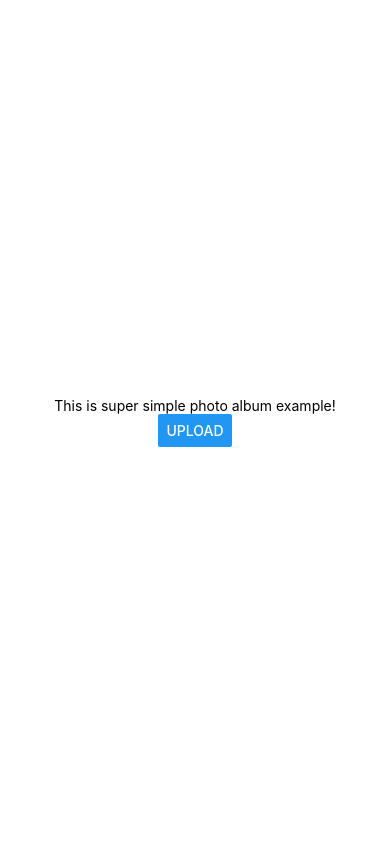
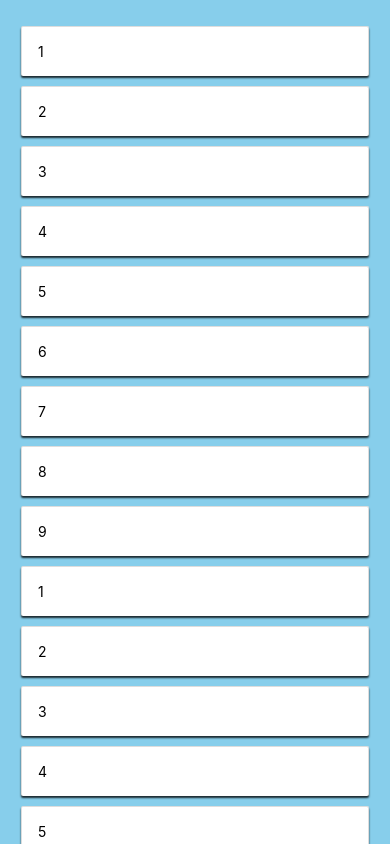
Before and after one commit to qvil-playground/photo-album, a React Native app: screen / in a window 390 px wide. Built offline with nearby package versions, Linux system fonts and the light colour scheme.

Commit message:
CardLayout Practice

```diff
--- a/App.js
+++ b/App.js
@@ -1,37 +1,6 @@
-import React, { useState } from "react";
-import { StyleSheet, Text, View, Image, Button } from "react-native";
-import { ImagePicker } from "expo";
+import React from "react";
+import { Home, CardLayout } from "./screens";
 
 export default function App() {
-  const [photo, setPhoto] = useState();
-
-  const _uploadPhoto = async () => {
-    const result = await ImagePicker.launchImageLibraryAsync();
-
-    if (result.uri) {
-      setPhoto(result);
-    }
-  };
-
-  return (
-    <View style={styles.container}>
-      {photo && (
-        <Image
-          source={{ uri: photo.uri }}
-          style={{ width: 300, height: 300 }}
-        />
-      )}
-      <Text>This is super simple photo album example!</Text>
-      <Button onPress={_uploadPhoto} title="Upload" />
-    </View>
-  );
+  return <CardLayout />;
 }
-
-const styles = StyleSheet.create({
-  container: {
-    flex: 1,
-    backgroundColor: "#fff",
-    alignItems: "center",
-    justifyContent: "center"
-  }
-});
--- /dev/null
+++ b/screens/CardLayout.js
@@ -0,0 +1,65 @@
+import React from "react";
+import { View, Text, StyleSheet, ScrollView } from "react-native";
+
+const array = [1, 2, 3, 4, 5, 6, 7, 8, 9, 1, 2, 3, 4, 5, 6, 7, 8, 9];
+const CardLayout = () => {
+  return (
+    <View style={styles.container}>
+      <ScrollView style={styles.scrollView}>
+        {array.map((value, index) => (
+          <View key={index} style={styles.card}>
+            <Text>{value}</Text>
+          </View>
+        ))}
+      </ScrollView>
+    </View>
+  );
+};
+
+// const StyledView = styled.View`
+//   border-width: 1;
+//   border-radius: 2;
+//   border-color: #ddd;
+//   border-bottom-width: 0;
+//   shadow-color: #000;
+//   shadow-offset: {width: 0, height: 2};
+//   shadow-opacity: 0.8;
+//   shadow-radius: 2;
+//   elevation: 1;
+//   margin-left: 5;
+//   margin-right: 5;
+//   margin-top: 10;
+// `
+
+const styles = StyleSheet.create({
+  container: {
+    flex: 1,
+    backgroundColor: "pink",
+    justifyContent: "center",
+    alignItems: "center"
+  },
+  scrollView: {
+    padding: 16,
+    backgroundColor: "skyblue",
+    alignSelf: "stretch"
+  },
+  card: {
+    alignSelf: "stretch",
+    borderWidth: 1,
+    borderRadius: 2,
+    borderColor: "#ddd",
+    borderBottomWidth: 0,
+    shadowColor: "#000",
+    shadowOffset: { width: 0, height: 2 },
+    shadowOpacity: 0.8,
+    shadowRadius: 2,
+    elevation: 1,
+    marginLeft: 5,
+    marginRight: 5,
+    marginTop: 10,
+    padding: 16,
+    backgroundColor: "white"
+  }
+});
+
+export default CardLayout;
--- /dev/null
+++ b/screens/Home.js
@@ -0,0 +1,37 @@
+import React, { useState } from "react";
+import { StyleSheet, Text, View, Image, Button } from "react-native";
+import { ImagePicker } from "expo";
+
+const Home = () => {
+  const [photo, setPhoto] = useState();
+
+  const _uploadPhoto = async () => {
+    const result = await ImagePicker.launchImageLibraryAsync();
+
+    if (result.uri) {
+      setPhoto(result);
+    }
+  };
+  return (
+    <View style={styles.container}>
+      {photo && (
+        <Image
+          source={{ uri: photo.uri }}
+          style={{ width: 300, height: 300 }}
+        />
+      )}
+      <Text>This is super simple photo album example!</Text>
+      <Button onPress={_uploadPhoto} title="Upload" />
+    </View>
+  );
+};
+const styles = StyleSheet.create({
+  container: {
+    flex: 1,
+    backgroundColor: "#fff",
+    alignItems: "center",
+    justifyContent: "center"
+  }
+});
+
+export default Home;
--- /dev/null
+++ b/screens/index.js
@@ -0,0 +1,2 @@
+export { default as Home } from "./Home";
+export { default as CardLayout } from "./CardLayout";
```
